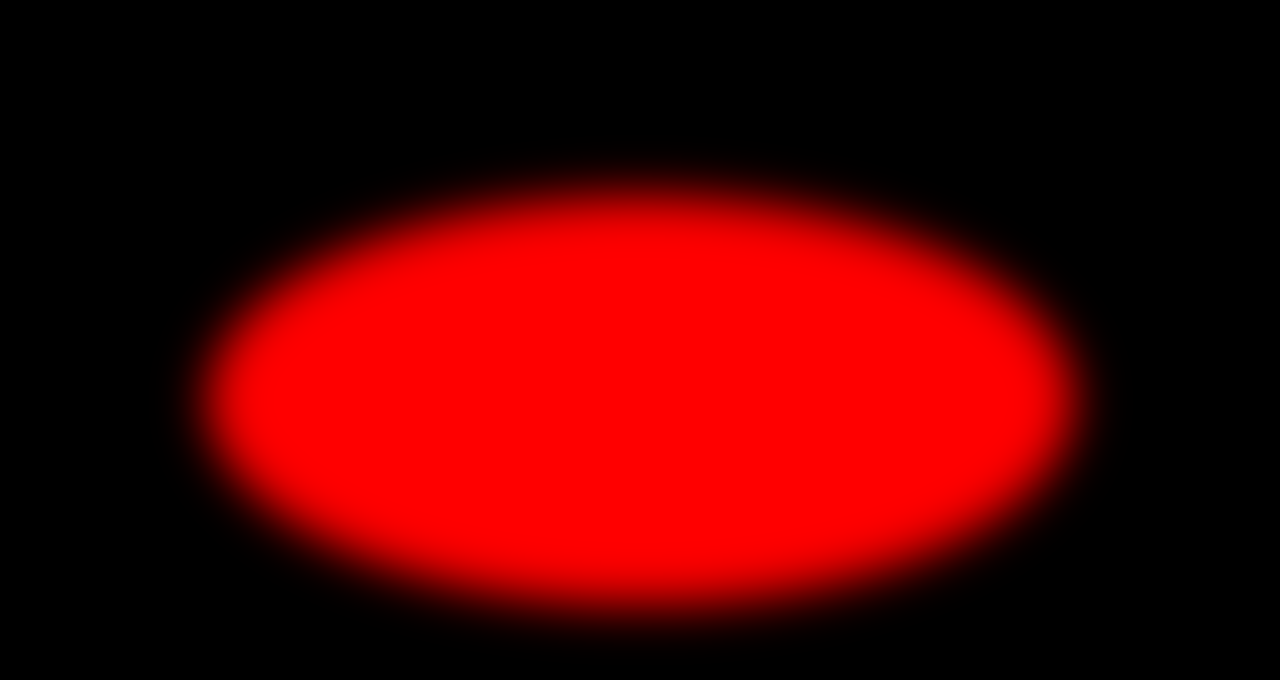
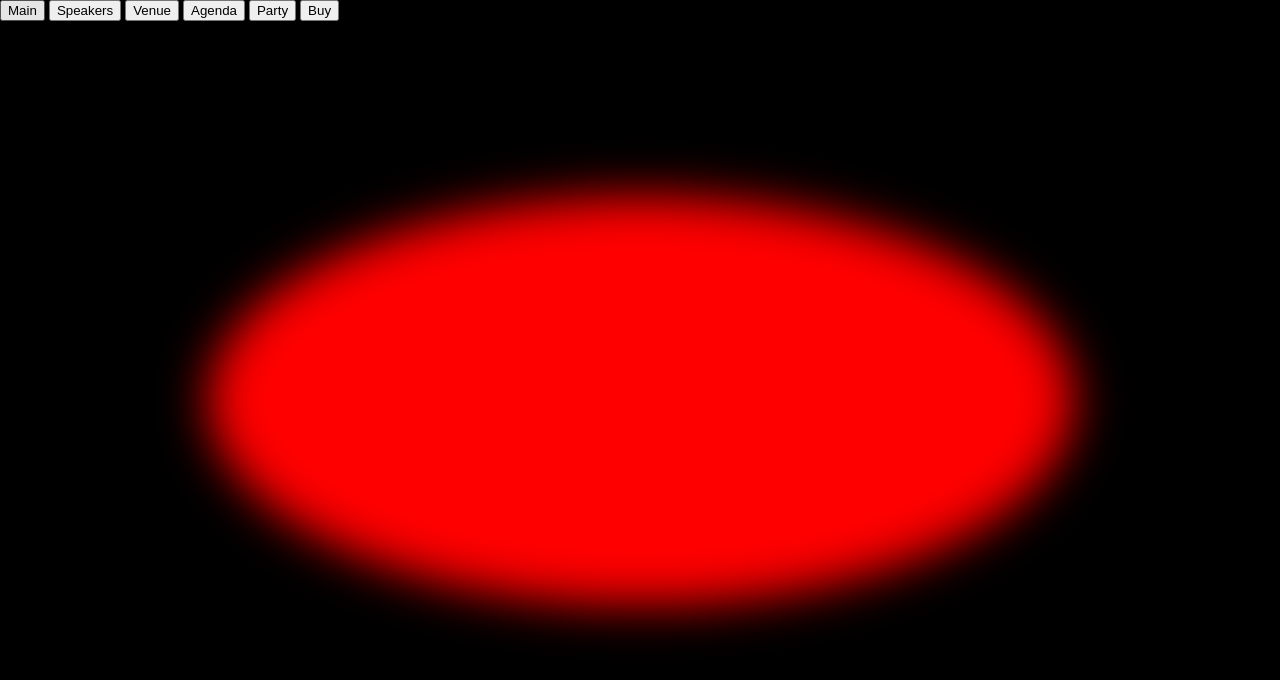
Before and after one commit to michalbe/site, a plain HTML site: page index.html in a window 1280 px wide. Drawn offline with Linux system fonts and the light colour scheme.

Commit message:
[SITE] - :jack_o_lantern: Buttons

```diff
--- a/index.html
+++ b/index.html
@@ -6,6 +6,14 @@
     <title>onGameStart HTML5 game conference - 22-23 September 2014, Warsaw, Poland</title>
   </head>
   <body class="main-screen">
+    <div id="menu">
+      <button data-site="main">Main</button>
+      <button data-site="speakers">Speakers</button>
+      <button data-site="venue">Venue</button>
+      <button data-site="agenda">Agenda</button>
+      <button data-site="party">Party</button>
+      <button data-site="buy">Buy</button>
+    </div>
     <div id="overlay"></div>
     <div id="cutter">
       <div id="spaceship">
```
